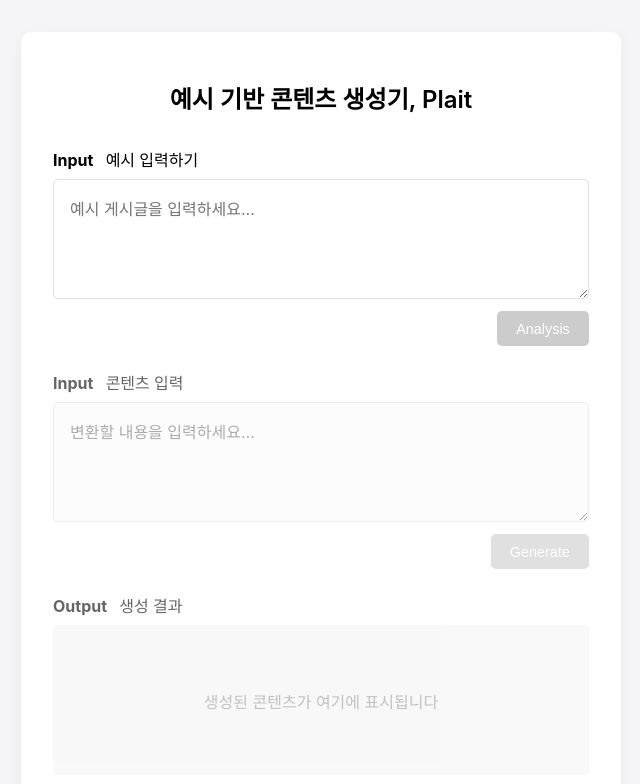
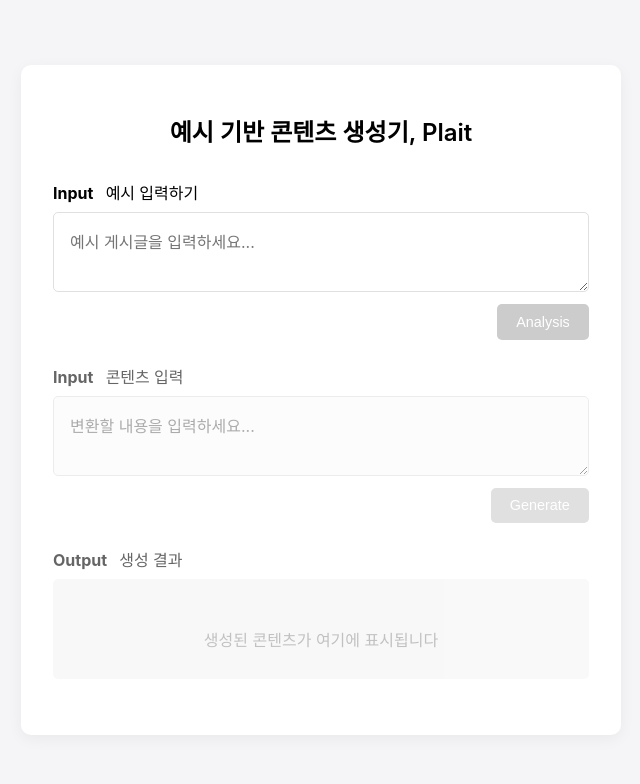
Before and after one commit to everything-chalna/plait, a Next.js app: page / in a window 1280 px wide. Shown: the top 784 px of the page, without its empty margins (319-959 px from the left). Built offline with nearby package versions, Linux system fonts and the light colour scheme.

Commit message:
UI 개선: Input/Output 크기 축소 및 다중 분석 기능 추가

```diff
--- a/pages/index.js
+++ b/pages/index.js
@@ -96,13 +96,13 @@
             value={examplePost}
             onChange={(e) => setExamplePost(e.target.value)}
             placeholder="예시 게시글을 입력하세요..."
-            disabled={isAnalyzing || analysisComplete}
+            disabled={isAnalyzing}
           />
           <div className={styles.buttonContainer}>
             <button
               className={styles.button}
               onClick={handleAnalysis}
-              disabled={isAnalyzing || !examplePost.trim() || analysisComplete}
+              disabled={isAnalyzing || !examplePost.trim()}
             >
               {isAnalyzing ? '분석 중...' : 'Analysis'}
             </button>
--- a/styles/SimpleUI.module.css
+++ b/styles/SimpleUI.module.css
@@ -46,7 +46,7 @@
 
 .textarea {
   width: 100%;
-  min-height: 120px;
+  min-height: 80px;
   border: 1px solid #e0e0e0;
   border-radius: 5px;
   padding: 1rem;
@@ -86,7 +86,7 @@
   background-color: #f5f5f5;
   border-radius: 5px;
   padding: 1rem;
-  min-height: 150px;
+  min-height: 100px;
 }
 
 .generatedText {
@@ -99,7 +99,7 @@
 .placeholder {
   color: #999;
   text-align: center;
-  margin-top: 3rem;
+  margin-top: 2rem;
 }
 
 .errorMessage {
```
